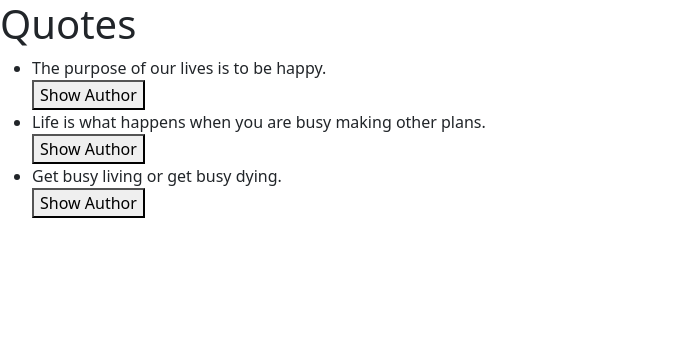
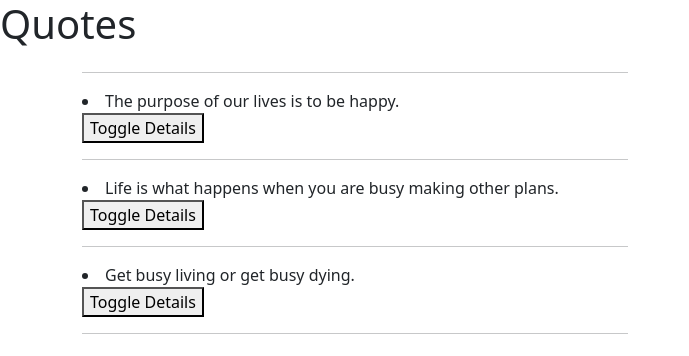
Before and after one commit to SarahK95/Quotes, an Angular app: page / in a window 1280 px wide. Shown: the top 356 px of the page, without its empty margins (0-689 px from the left). Built offline with nearby package versions, Linux system fonts and the light colour scheme.

Commit message:
add class container

```diff
--- a/src/app/quote/quote.component.css
+++ b/src/app/quote/quote.component.css
@@ -0,0 +1,6 @@
+/* .container-fluid{
+    text-align: center;
+    font-family: 'Times New Roman', Times, serif;
+    font-size: 70px;
+
+} */
--- a/src/app/quote/quote.component.html
+++ b/src/app/quote/quote.component.html
@@ -1,12 +1,24 @@
-<div>
+<div >
     <h1>Quotes</h1>
-    <ul>
+    <!-- <img src="assets/images/desert-6943430.jpg"> -->
+</div>
 
-      <div *ngFor='let quote of quotes;let i = index'>
-        <li>{{quote.quote}}</li>
-        <button (click)='toggleDetails(i)'>Show Author</button>
-        <app-quote-detail *ngIf='quote.showAuthor' [quote]='quote'></app-quote-detail>
-      </div>
-    </ul>
+<div class="container">
+    <div class="row">
 
-  </div>
+        <div class="col-md-6">
+            <hr>
+            <div *ngFor='let quote of quotes;let i = index'>
+                <li>{{quote.quote}}</li>
+                <button (click)='toggleDetails(i)'>Toggle Details</button>
+                <app-quote-detail *ngIf='quote.showAuthor' [quote]='quote'></app-quote-detail>
+                <hr>
+
+            </div>
+
+        </div>
+    </div>
+
+
+
+</div>
```
Also changed, not shown: 2 other files (tests, documents, lock files or other folders).
